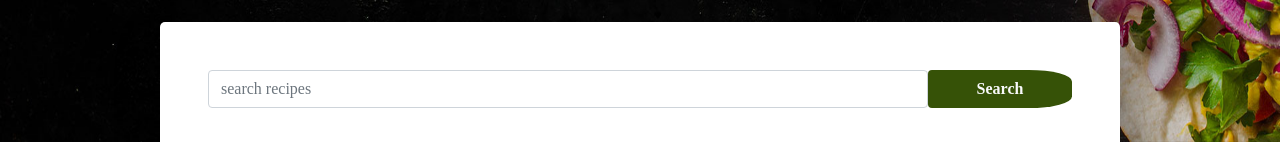
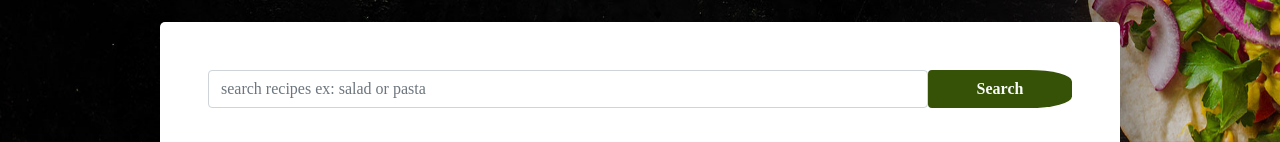
Before and after one commit to khadijaSerag/recipes-api-project, a plain HTML site: page index.html in a window 1280 px wide. Shown: the part 658-800 px from the top of the page. Drawn offline with Linux system fonts and the light colour scheme.

Commit message:
add description in search input

```diff
--- a/index.html
+++ b/index.html
@@ -36,7 +36,7 @@
         <div class="getData position-absolute bg-white p-5 w-75 text-center shadow-lg ">
             <div class="row no-gutters">
                 <div class="col-md-10">
-                    <input class="form-control" placeholder="search recipes" type="text" id="searchInput">
+                    <input class="form-control" placeholder="search recipes ex: salad or pasta" type="text" id="searchInput">
                 </div>
                 <div class="col-md-2">
                     <button class="btn rounded-mine text-light btn-block font-weight-bolder"
```
